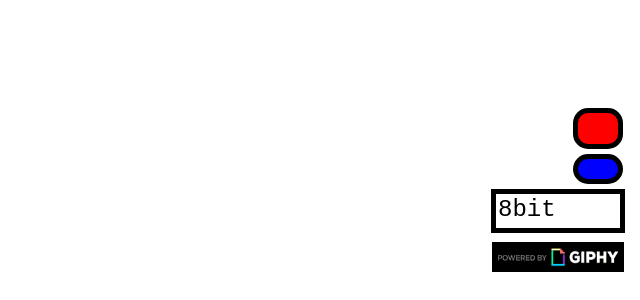
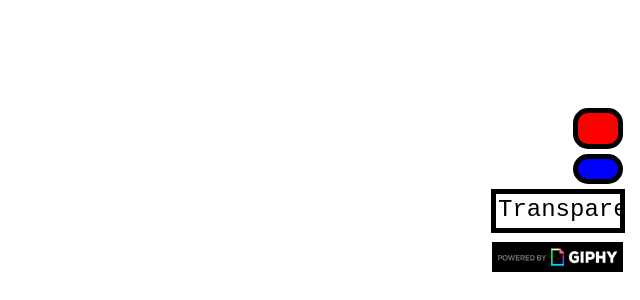
Before and after one commit to Harleymckee/snow, a website: page views/index.html in a window 1280 px wide. Shown: the part 500-800 px from the top of the page, without its empty margins (640-1280 px from the left). Drawn offline with nearby package versions, Linux system fonts and the light colour scheme; files that its build step writes are made by us from their sources; files whose address does not match are found by name.

Commit message:
lil touch

```diff
--- a/client/the-image.html
+++ b/client/the-image.html
@@ -12,7 +12,7 @@
 
 <button ng-click="imgCtrl.clear()"> </button>
 
-<textarea ng-model="imgCtrl.tag">8bit</textarea>
+<textarea ng-model="imgCtrl.tag">Transparent</textarea>
 
 
 
@@ -20,7 +20,7 @@
 
 <a href="http://giphy.com/" target="_blank">
 
-<img src="200.gif" width="132px" height="30px">
+<img src="200.gif" width="131px" height="30px">
 
 </a>
 </div>
```
